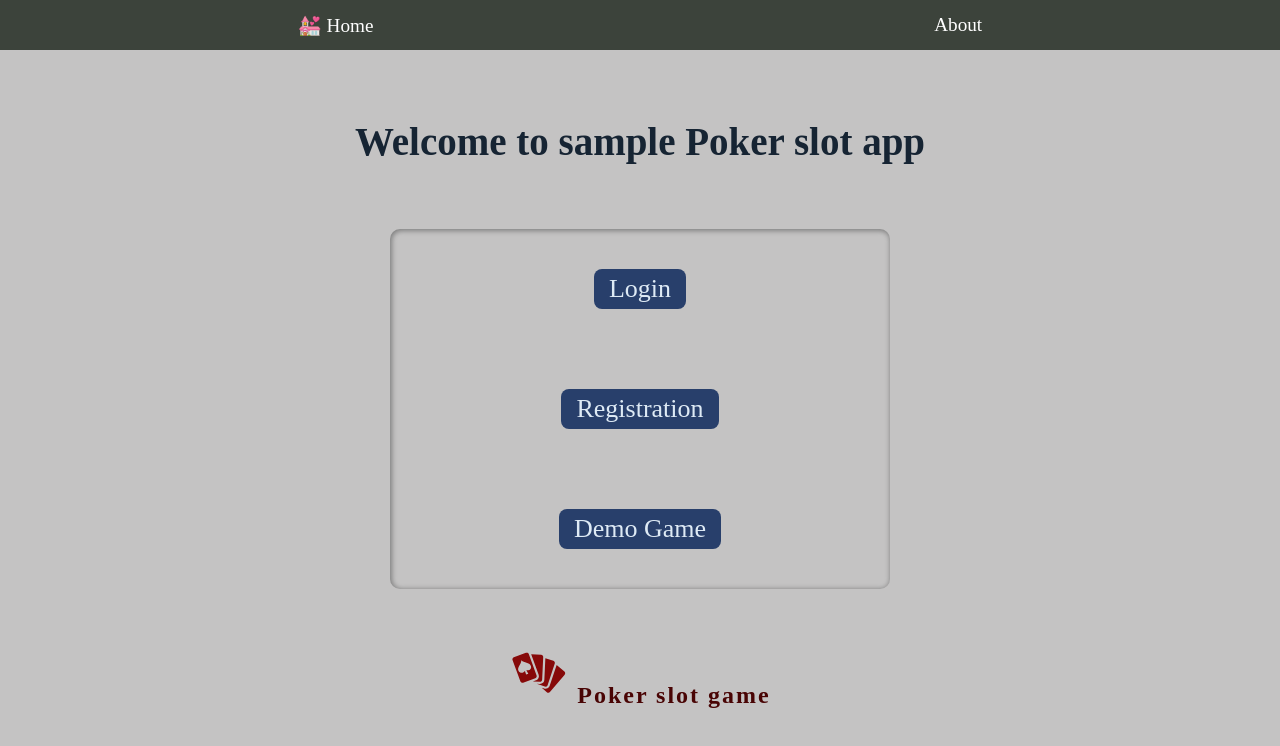
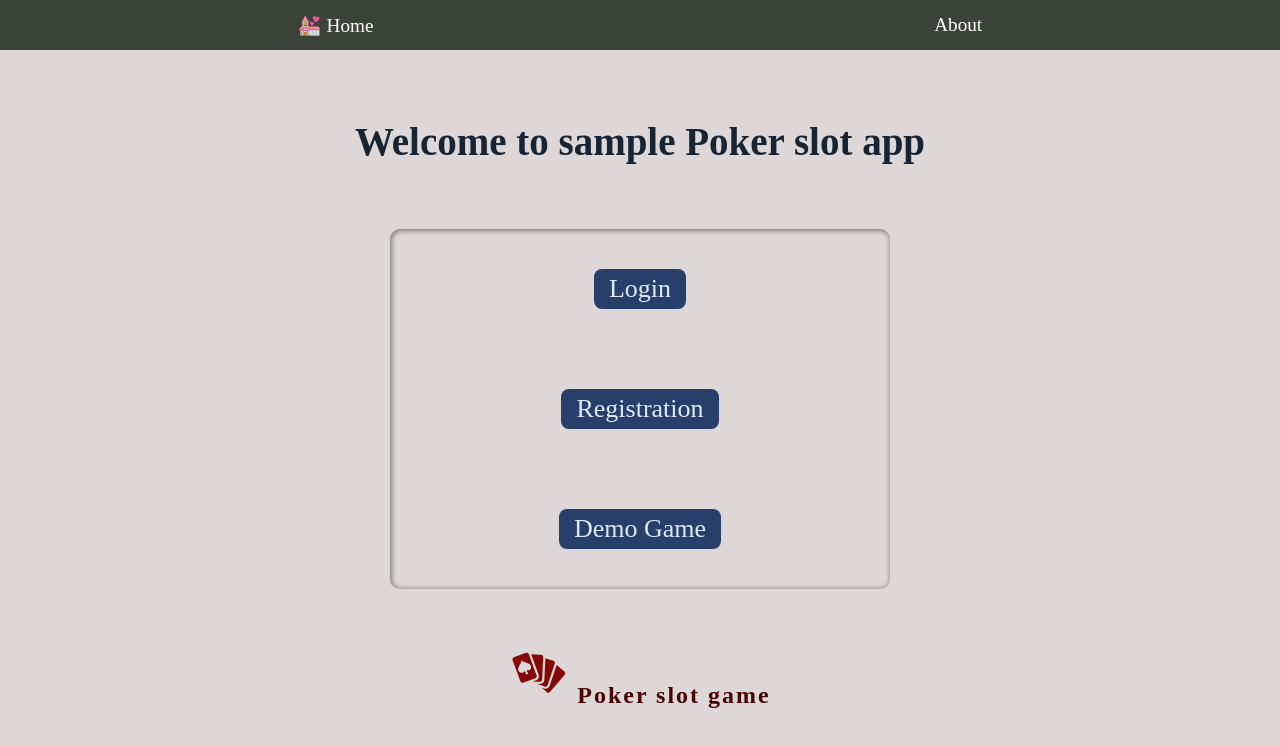
Before and after one commit to kokolotoo/semple-hold-em, a React (Vite) app: page / in a window 1280 px wide. Shown: the top 746 px of the page. Built offline with nearby package versions, Linux system fonts and the light colour scheme; a web font is replaced by a local one.

Commit message:
color changed

```diff
--- a/src/App.css
+++ b/src/App.css
@@ -6,7 +6,7 @@
 }
 
 body{
-   background-color: rgb(196, 195, 195);
+   background-color: rgb(221, 215, 215);
 }
 button {
    cursor: pointer;
```
